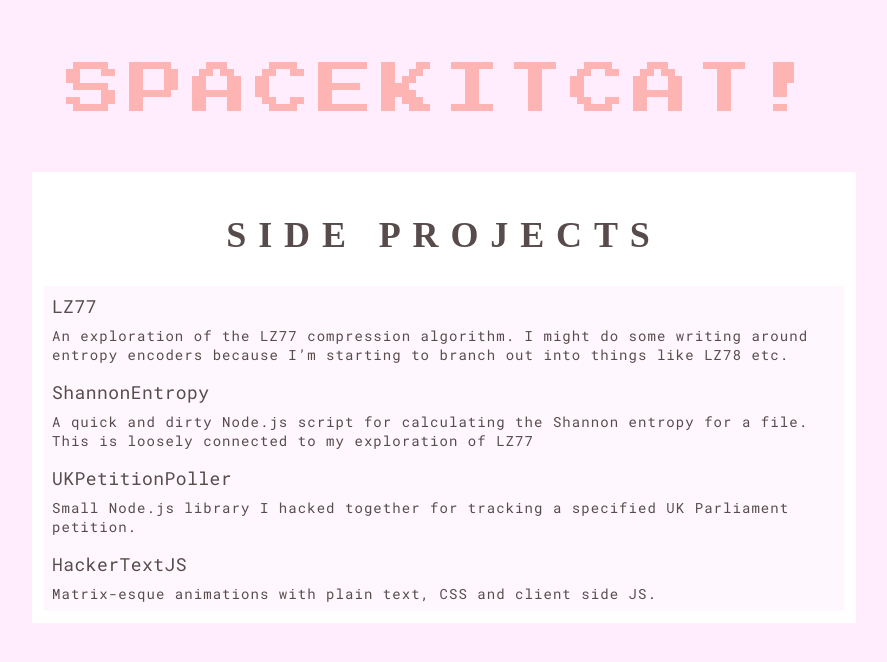
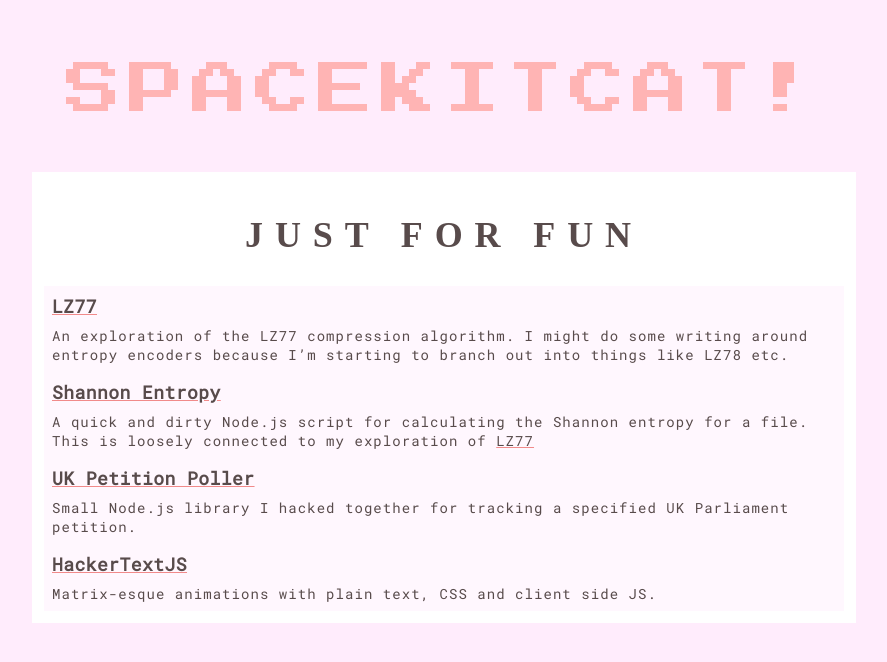
Before and after one commit to spacekitcat/spacekitcat.github.io, a Jekyll site: the page built from index.md, in a window 1280 px wide. Shown: the top 662 px of the page, without its empty margins (18-905 px from the left). Built offline with Jekyll 4.4.1, drawn with Linux system fonts in a browser that asks for light colours; some web fonts are replaced; our own code applies the rules of GitHub Pages for plain Markdown files.

Commit message:
Fixing up the palette in css.

```diff
--- a/_sass/global.scss
+++ b/_sass/global.scss
@@ -1,13 +1,15 @@
-$black: rgb(88, 75, 75);
-$salmon: rgb(255, 180, 180);
-$cooked-salmon: rgb(255, 236, 252);
-$purple-violet: rgb(200, 180, 255);
+$global-background: rgb(255, 236, 252);
+$content-background: white;
+$text-color:  rgb(88, 75, 75);
+$header-title-color: rgb(255, 180, 180);
+$text-block-background-color: rgb(255, 247, 254);
+$text-decoration-color: #f18a8a ;
 
 .global {
-  background-color: $cooked-salmon;
-  color: $black;
+  background-color: $global-background;
+  color: $text-color;
 
-  color: $black;
+  color: $text-color;
   font-family: 'Roboto Mono', monospace;
 
   padding: 25px;
@@ -22,21 +24,21 @@
   width: 800px;
 
   a {
-    color: $salmon;
+    color: $header-title-color;
     font-family: 'Press Start 2P', cursive;
     font-size: 56px;
     letter-spacing: 0.125em;
     text-decoration: none;
 
     &:visited {
-      color: $salmon;
+      color: $header-title-color;
       text-decoration: none;
     }
   }
 }
 
 .content {
-  background: white;
+  background: $content-background;
   padding-bottom: 8px;
   padding-top: 8px;
   padding: 12px;
@@ -51,11 +53,11 @@
   }
 
   h2 {
-    background-color: rgb(255, 247, 254);
+    background-color: $text-block-background-color;
 
     font-family: 'Roboto Mono', monospace;
     font-size: 18px;
-    font-weight: 75;
+    font-style: bold;
     letter-spacing: 0.025em;
     margin: 0;
     padding: 8px;
@@ -63,7 +65,7 @@
   }
 
   p {
-    background-color: rgb(255, 247, 254);
+    background-color: $text-block-background-color;
     font-size: 14px;
     letter-spacing: 0.075em;
     margin-bottom: 0;
@@ -75,20 +77,20 @@
   }
 
   a {
-    color: $black;
-    text-decoration: none;
+    color: $text-color;
+    text-decoration-line: dotted;
+    text-decoration-color: $text-decoration-color;
     &:visited {
-      color: $salmon;
+      color: $text-color;
+    }
+    &:hover {
+      color: $text-decoration-color;
       text-decoration: none;
     }
-    &:hover {
-      color: $salmon;
+    &:active {
+      color: $text-decoration-color;
       text-decoration: underline;
-    }
-    &:active {
-      color: $purple-violet;
-      text-decoration: underline;
-      text-decoration-color: $purple-violet;
+      text-decoration-color: $text-decoration-color;
     }
   }
 }
--- a/index.md
+++ b/index.md
@@ -1,16 +1,16 @@
-# Side projects
+# Just for fun
 
 ## [LZ77]({% link compression/lz77/index.md %})
 {:.project-list__title--odd}
 An exploration of the LZ77 compression algorithm. I might do some writing around entropy encoders because I'm starting to branch out into things like LZ78 etc.
 {:.project-list__body--odd}
 
-## [ShannonEntropy]({% link entropy/shannon/index.md %})
+## [Shannon Entropy]({% link entropy/shannon/index.md %})
 {:.project-list__title--even}
 A quick and dirty Node.js script for calculating the Shannon entropy for a file. This is loosely connected to my exploration of [LZ77]({% link compression/lz77/index.md %})
 {:.project-list__body--even}
 
-## [UKPetitionPoller]({% link uk-petition-poller/index.md %})
+## [UK Petition Poller]({% link uk-petition-poller/index.md %})
 {:.project-list__title--odd}
 Small Node.js library I hacked together for tracking a specified UK Parliament petition.
 {:.project-list__body--odd}
```
